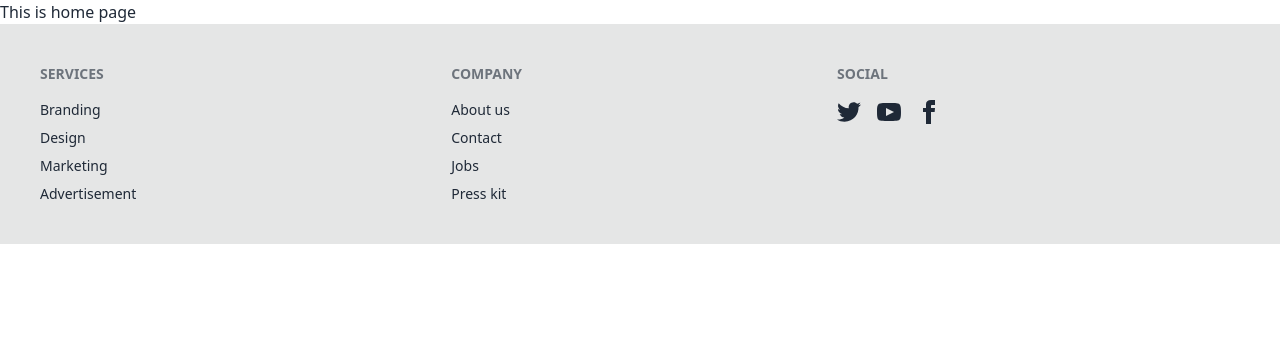
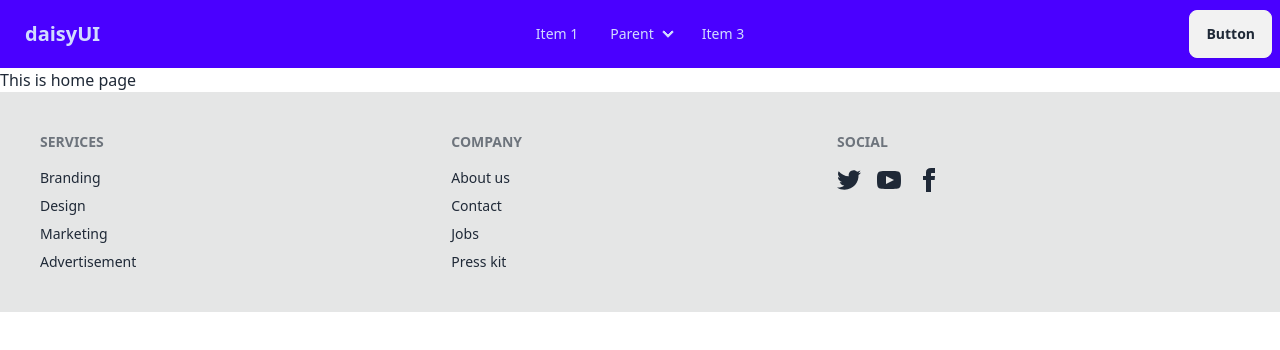
Before and after one commit to AnisurRahman06046/c_hub, a React (Vite) app: page / in a window 1280 px wide. Shown: the top 350 px of the page. Built offline with nearby package versions, Linux system fonts and the light colour scheme.

Commit message:
basic navbar is added

```diff
--- /dev/null
+++ b/src/components/Header/Header.jsx
@@ -0,0 +1,77 @@
+function Header() {
+  return (
+    <div className="navbar bg-primary text-primary-content">
+      <div className="navbar-start">
+        <div className="dropdown">
+          <div tabIndex={0} role="button" className="btn btn-ghost lg:hidden">
+            <svg
+              xmlns="http://www.w3.org/2000/svg"
+              className="h-5 w-5"
+              fill="none"
+              viewBox="0 0 24 24"
+              stroke="currentColor"
+            >
+              <path
+                strokeLinecap="round"
+                strokeLinejoin="round"
+                strokeWidth="2"
+                d="M4 6h16M4 12h8m-8 6h16"
+              />
+            </svg>
+          </div>
+          <ul
+            tabIndex={0}
+            className="menu menu-sm dropdown-content mt-3 z-[1] p-2 shadow bg-base-100 rounded-box w-52"
+          >
+            <li>
+              <a>Item 1</a>
+            </li>
+            <li>
+              <a>Parent</a>
+              <ul className="p-2">
+                <li>
+                  <a>Submenu 1</a>
+                </li>
+                <li>
+                  <a>Submenu 2</a>
+                </li>
+              </ul>
+            </li>
+            <li>
+              <a>Item 3</a>
+            </li>
+          </ul>
+        </div>
+        <a className="btn btn-ghost text-xl">daisyUI</a>
+      </div>
+      <div className="navbar-center hidden lg:flex">
+        <ul className="menu menu-horizontal px-1">
+          <li>
+            <a>Item 1</a>
+          </li>
+          <li>
+            <details>
+              <summary>Parent</summary>
+              <ul className="p-2">
+                <li>
+                  <a>Submenu 1</a>
+                </li>
+                <li>
+                  <a>Submenu 2</a>
+                </li>
+              </ul>
+            </details>
+          </li>
+          <li>
+            <a>Item 3</a>
+          </li>
+        </ul>
+      </div>
+      <div className="navbar-end">
+        <a className="btn">Button</a>
+      </div>
+    </div>
+  );
+}
+
+export default Header;
--- a/src/components/Root/Root.jsx
+++ b/src/components/Root/Root.jsx
@@ -1,9 +1,11 @@
 import { Outlet } from "react-router-dom";
 import Footer from "../Footer/Footer";
+import Header from "../Header/Header";
 
 function Root() {
   return (
     <div>
+      <Header />
       <Outlet />
       <Footer />
     </div>
```
